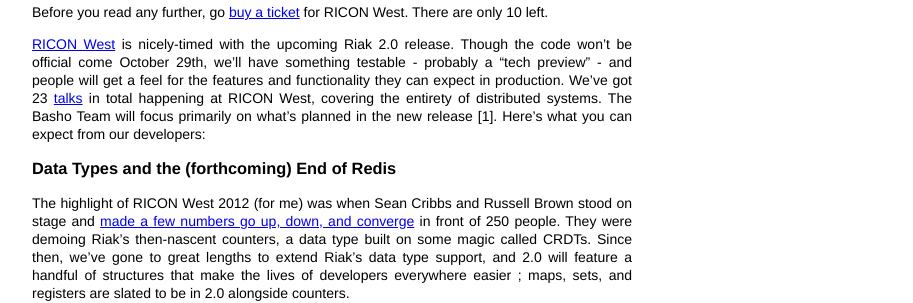
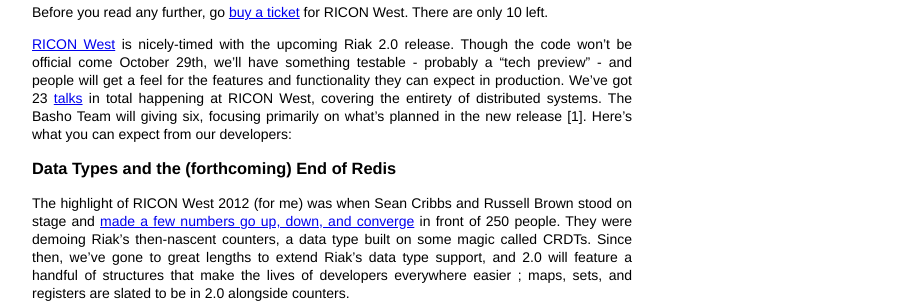
Before and after one commit to PharkMillups/pharkmillups.github.com, a Jekyll site: the page built from _posts/2013-10-14-Riak-2-dot-0-and-riconwest.md, in a window 1280 px wide. Shown: the part 159-462 px from the top of the page, without its empty margins (183-1096 px from the left). Built offline with Jekyll 4.4.1, drawn with Linux system fonts in a browser that asks for light colours; Markdown is read by kramdown in place of the engine named in the settings.

Commit message:
small fix

```diff
--- a/_posts/2013-10-14-Riak-2-dot-0-and-riconwest.md
+++ b/_posts/2013-10-14-Riak-2-dot-0-and-riconwest.md
@@ -8,7 +8,7 @@ summary: <p>The features and fixes coming to Riak in the 2.0 release will put it
 
 Before you read any further, go [buy a ticket](http://ricon-west-2013.eventbrite.com) for RICON West. There are only 10 left.
 
-[RICON West](http://ricon.io/west.html) is nicely-timed with the upcoming Riak 2.0 release. Though the code won't be official come October 29th, we'll have something testable - probably a "tech preview" - and people will get a feel for the features and functionality they can expect in production. We've got 23 [talks](http://ricon.io/west.html) in total happening at RICON West, covering the entirety of distributed systems. The Basho Team will focus primarily on what's planned in the new release [1]. Here's what you can expect from our developers:
+[RICON West](http://ricon.io/west.html) is nicely-timed with the upcoming Riak 2.0 release. Though the code won't be official come October 29th, we'll have something testable - probably a "tech preview" - and people will get a feel for the features and functionality they can expect in production. We've got 23 [talks](http://ricon.io/west.html) in total happening at RICON West, covering the entirety of distributed systems. The Basho Team will giving six, focusing primarily on what's planned in the new release [1]. Here's what you can expect from our developers:
 
 ### Data Types and the (forthcoming) End of Redis
 
```
